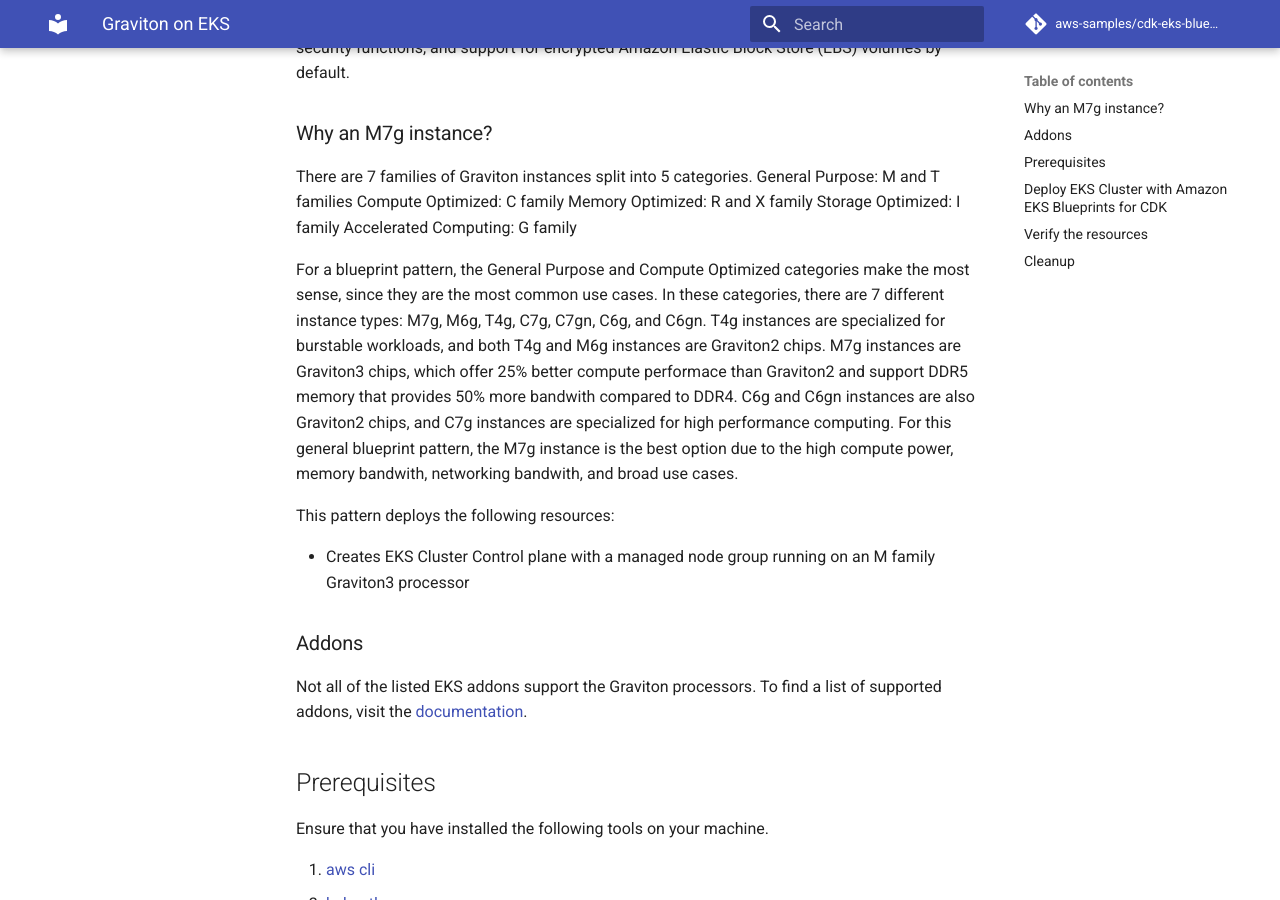
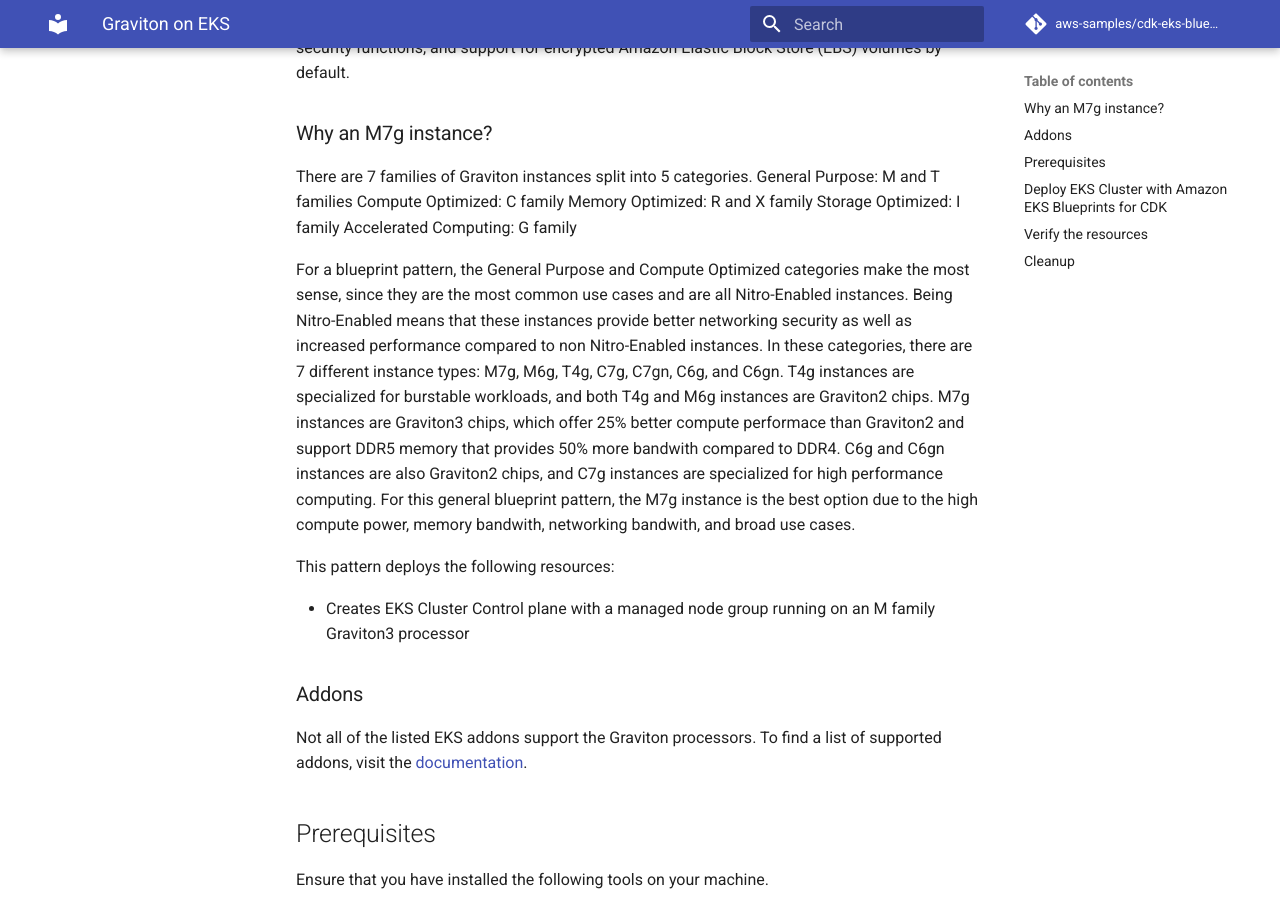
Before and after one commit to aws-samples/cdk-eks-blueprints-patterns, an MkDocs documentation site: the page built from docs/patterns/graviton.md, in a window 1280 px wide and 900 px high, scrolled down 481 px. Built offline with MkDocs 1.6.1 and Material for MkDocs 9.7.7, drawn with Linux system fonts in a browser that asks for light colours; comment, search, counter and statistics services are not loaded.

Commit message:
add nitro enabled blurb to docs

```diff
--- a/docs/patterns/graviton.md
+++ b/docs/patterns/graviton.md
@@ -14,7 +14,7 @@
 Storage Optimized: I family
 Accelerated Computing: G family
 
-For a blueprint pattern, the General Purpose and Compute Optimized categories make the most sense, since they are the most common use cases.  In these categories, there are 7 different instance types: M7g, M6g, T4g, C7g, C7gn, C6g, and C6gn.  T4g instances are specialized for burstable workloads, and both T4g and M6g instances are Graviton2 chips. M7g instances are Graviton3 chips, which offer 25% better compute performace than Graviton2 and support DDR5 memory that provides 50% more bandwith compared to DDR4. C6g and C6gn instances are also Graviton2 chips, and C7g instances are specialized for high performance computing.  For this general blueprint pattern, the M7g instance is the best option due to the high compute power, memory bandwith, networking bandwith, and broad use cases.
+For a blueprint pattern, the General Purpose and Compute Optimized categories make the most sense, since they are the most common use cases and are all Nitro-Enabled instances.  Being Nitro-Enabled means that these instances provide better networking security as well as increased performance compared to non Nitro-Enabled instances.  In these categories, there are 7 different instance types: M7g, M6g, T4g, C7g, C7gn, C6g, and C6gn.  T4g instances are specialized for burstable workloads, and both T4g and M6g instances are Graviton2 chips. M7g instances are Graviton3 chips, which offer 25% better compute performace than Graviton2 and support DDR5 memory that provides 50% more bandwith compared to DDR4. C6g and C6gn instances are also Graviton2 chips, and C7g instances are specialized for high performance computing.  For this general blueprint pattern, the M7g instance is the best option due to the high compute power, memory bandwith, networking bandwith, and broad use cases.
 
 This pattern deploys the following resources:
 
```
